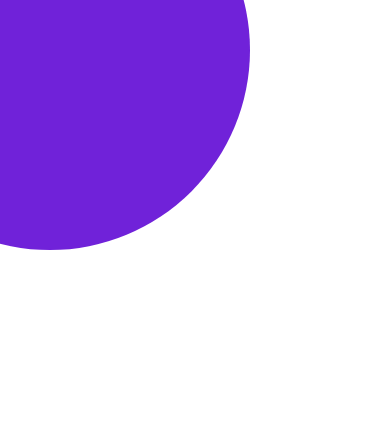
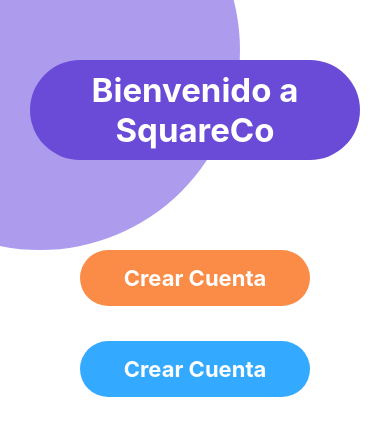
Before and after one commit to Bichotas/SquareCo, a React Native app: screen / in a window 390 px wide. Shown: the top 436 px of the page. Built offline with nearby package versions, Linux system fonts and the light colour scheme.

Commit message:
HomeScreen - Falta los circulos de abajo

```diff
--- a/App.js
+++ b/App.js
@@ -1,5 +1,6 @@
 import React from "react";
 import { StyleSheet, Text } from "react-native";
+import TitleC from "./App/components/TitleC";
 
 import HomeScreen from "./App/screens/HomeScreen";
 
--- a/App/components/ButtonC.js
+++ b/App/components/ButtonC.js
@@ -13,7 +13,7 @@ function ButtonC({ title, onPress, color = "primary" }) {
 const styles = StyleSheet.create({
   button: {
     backgroundColor: colors.primary,
-    borderRadius: 25,
+    borderRadius: 50,
     justifyContent: "center",
     alignItems: "center",
     padding: 15,
@@ -22,8 +22,8 @@ const styles = StyleSheet.create({
   },
   text: {
     color: colors.white,
-    fontSize: 18,
-    textTransform: "uppercase",
+    fontSize: 22,
+    textTransform: "capitalize",
     fontWeight: "bold",
   },
 });
--- a/App/screens/HomeScreen.js
+++ b/App/screens/HomeScreen.js
@@ -2,11 +2,26 @@ import React from "react";
 import { StyleSheet, View } from "react-native";
 import ScreenC from "../components/ScreenC";
 
+
+// Import Components
+import TitleC from "../components/TitleC";
+import ButtonC from "../components/ButtonC";
 function HomeScreen(props) {
   return (
     <ScreenC>
       <View style={styles.headerGraphic}>
-        <View style={styles.rightCircle} />
+        <View style={styles.leftCircle} />
+      </View>
+      <View style={styles.welcomeContainer}>
+        <TitleC title="Bienvenido a SquareCo" style={styles.separacion}></TitleC>
+      </View>
+      <View style={styles.buttonsContainer}>
+        <View style={styles.botones}>
+
+          <ButtonC title="Crear cuenta" color="naranja"></ButtonC>
+          <View style={styles.separacion2}/>
+          <ButtonC title="Crear cuenta" color="azul"></ButtonC>
+        </View>
       </View>
     </ScreenC>
   );
@@ -18,14 +33,42 @@ const styles = StyleSheet.create({
     top: -50,
     zIndex: -100,
   },
-  rightCircle: {
-    backgroundColor: "#7022d9",
+  leftCircle: {
+    backgroundColor: "#AD9CED",
     position: "absolute",
     borderRadius: 200,
     width: 400,
     height: 400,
     top: -100,
-    left: -150,
+    left: -160,
+    opacity: 48,
   },
+  welcomeContainer: {
+    width: "100%",
+    justifyContent: "center",
+    alignItems: "center",
+    marginTop: 60,
+    paddingHorizontal: 30,
+  },
+  separacion: {
+    marginBottom: 40,
+  },
+  separacion2: {
+    marginBottom: 20,
+  },
+  buttonsContainer: {
+    flex: 1,
+      width: "100%",
+  },
+  botones: {
+    padding: 50,
+    paddingHorizontal: 80,
+  }
 });
 export default HomeScreen;
+{/* <View style={styles.buttonsContainer}>
+
+<ButtonC title={"Crear cuenta"} color="naranja"></ButtonC>
+<ButtonC title={"Iniciar Sesión"} color="azul"></ButtonC>
+
+</View> */}
```
